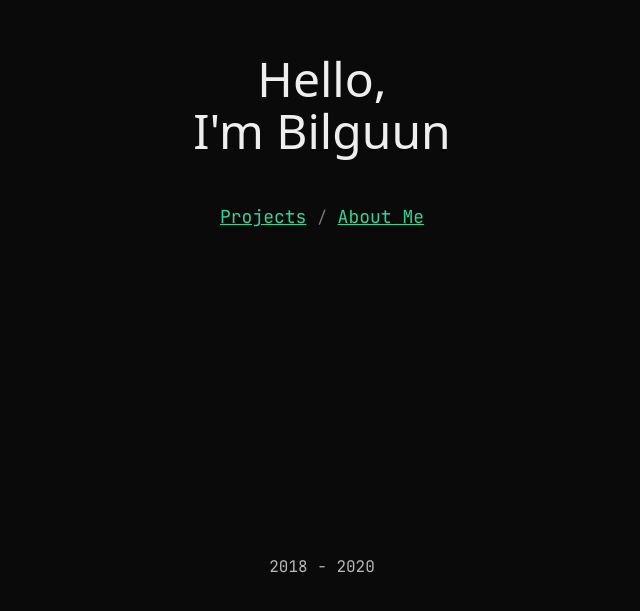
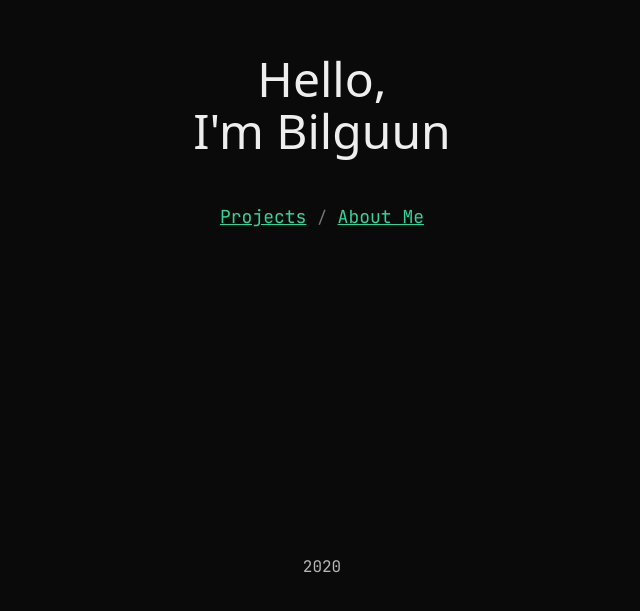
Before and after one commit to bilguun0203/bilguun-dev, a Next.js app: page / in a window 1280 px wide. Shown: the part 181-792 px from the top of the page, without its empty margins (318-958 px from the left). Built offline with nearby package versions, Linux system fonts and the light colour scheme.

Commit message:
removed year

```diff
--- a/components/footer.tsx
+++ b/components/footer.tsx
@@ -1,7 +1,7 @@
 export default function Footer() {
   return (
     <footer className="my-10 font-mono text-gray-dark dark:text-gray-light">
-      2018 - {new Date().getFullYear()}
+      {new Date().getFullYear()}
     </footer>
   );
 }
--- a/tailwind.config.js
+++ b/tailwind.config.js
@@ -1,7 +1,7 @@
 const colors = require('tailwindcss/colors');
 
 module.exports = {
-  purge: ['./pages/**/*.tsx', './components/**/*.tsx'],
+  purge: ['./pages/**/*.{js,ts,jsx,tsx}', './components/**/*.{js,ts,jsx,tsx}'],
   darkMode: 'class', // or 'media' or 'class'
   theme: {
     extend: {},
```
